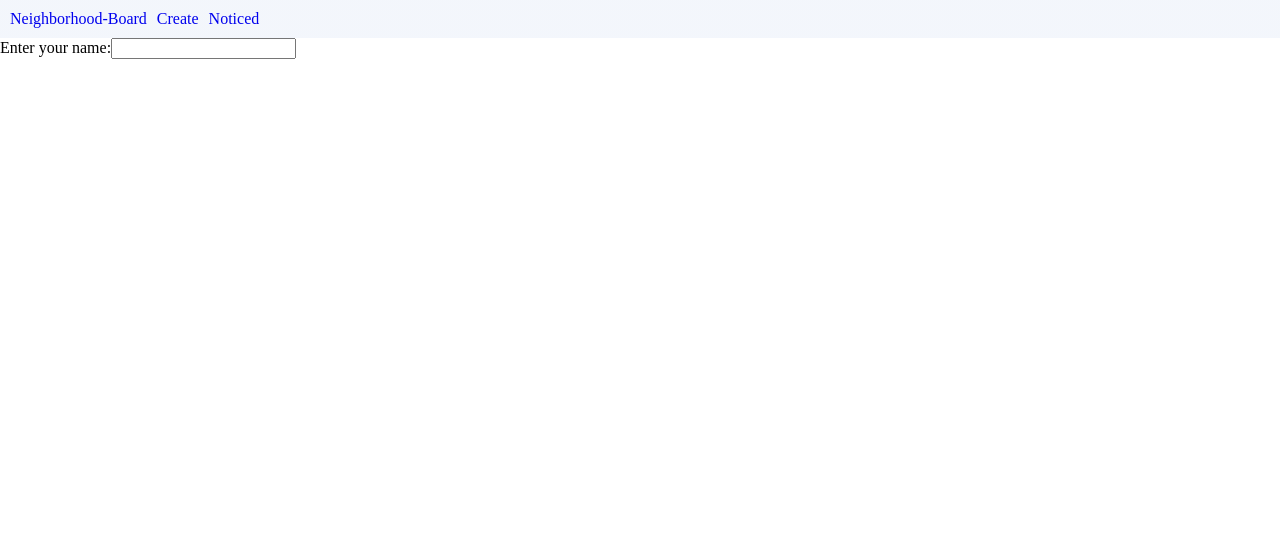
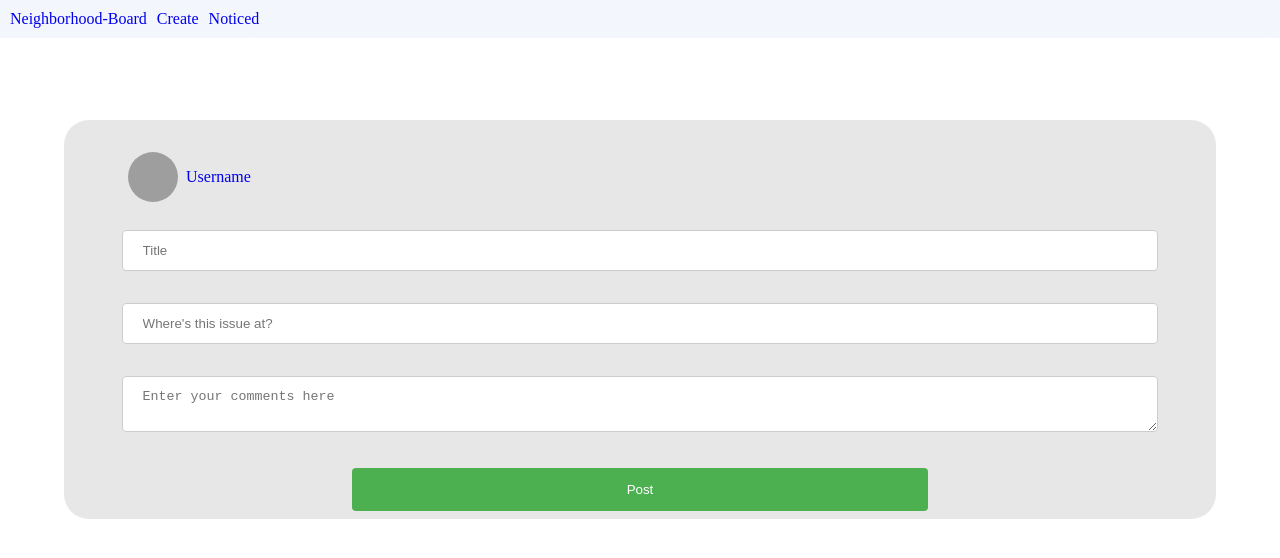
Before and after one commit to schan523/neighborhood-board, a React (Vite) app: page /create in a window 1280 px wide. Shown: the top 558 px of the page. Built offline with nearby package versions, Linux system fonts and the light colour scheme; grey boxes are pictures that could not be loaded.

Commit message:
Homepage css, create css and html form(get ready)

```diff
--- a/src/components/Create.css
+++ b/src/components/Create.css
@@ -1,3 +1,59 @@
-h1{
-    /* background-color: blue; */
+.social-media-wrapper{
+    background-color:rgb(231, 231, 231);
+    border-radius: 25px;
+    width: 90%;
+    position: absolute;
+    top: 15%;
+    left: 5%;
 }
+.social-media-header{
+    margin-top: 2em;
+    margin-left :4em;
+
+    /* display: inline; */
+}
+.username{
+    display:inline;
+    position: absolute;
+ }
+.imgProfile{
+    width:50px;
+    height:50px;
+    border-radius: 200px;
+    margin-right: .5em;
+}
+#social-media-create{
+    text-align: center;
+}
+input[type=text], select {
+    width: 90%;
+    padding: 12px 20px;
+    margin: 8px 0;
+    display: inline-block;
+    border: 1px solid #ccc;
+    border-radius: 4px;
+    box-sizing: border-box;
+  }
+  textarea{
+    width: 90%;
+    padding: 12px 20px;
+    margin: 8px 0;
+    display: inline-block;
+    border: 1px solid #ccc;
+    border-radius: 4px;
+    box-sizing: border-box;
+  }
+  button[type=submit] {
+    width: 50%;
+    background-color: #4CAF50;
+    color: white;
+    padding: 14px 20px;
+    margin: 8px 0;
+    border: none;
+    border-radius: 4px;
+    cursor: pointer;
+  }
+
+  button[type=submit]:hover {
+    background-color: #45a049;
+  }
--- a/src/components/Create.tsx
+++ b/src/components/Create.tsx
@@ -2,11 +2,27 @@ import './Create.css'
 
 export default function Create() {
     return (
-        <form>
-            <label>Enter your name:
-                <input type="text" />
-            </label>
-        </form>
+        <div class= 'social-media-wrapper'>
+            <div class = 'social-media-header'>
+                <a href ='#' ><img class = 'imgProfile' src = 'https://www.shutterstock.com/image-vector/vector-flat-illustration-grayscale-avatar-600nw-2281862025.jpg' alt =''/> <span><p class ='username'>Username</p></span></a>
+                {/* should be a user name here. when you click on the profile image it links you the creator's post history */}
+            </div>
+            <div id = 'social-media-create'>
+                {/* should be a user name here in the input line */}
+                <form>
+                    <p><input type="text" placeholder = "Title "></input> </p>
+                    <p><input  type="text" placeholder = "Where's this issue at?"></input> </p>
+                    <p><textarea placeholder = "Enter your comments here" name = "comments"></textarea></p>
+                    <button type="submit">Post</button>
+                </form>
+
+
+            </div>
+            <div class = 'social-media-footer'>
+
+            </div>
+
+        </div>
     );
 }
 // const root = ReactDOM.createRoot(document.getElementById('root'));
--- /dev/null
+++ b/src/components/Home.css
@@ -0,0 +1,3 @@
+#homepage{
+    /* background-color: blue; */
+}
--- a/src/components/Home.tsx
+++ b/src/components/Home.tsx
@@ -1,3 +1,18 @@
+import './Home.css'
+
 export default function Home() {
-    return <h1>Hello World!</h1>;
+    return (
+        <div id ='homepage'>
+            <aside>
+                <h2>Profile</h2>
+                <ul>
+                    <li>Account</li>
+                    <li>Receipts</li>
+                    <li>Preferences</li>
+                </ul>
+            </aside>
+            <h2>homepage</h2>
+        </div>
+
+    );
 }
```
